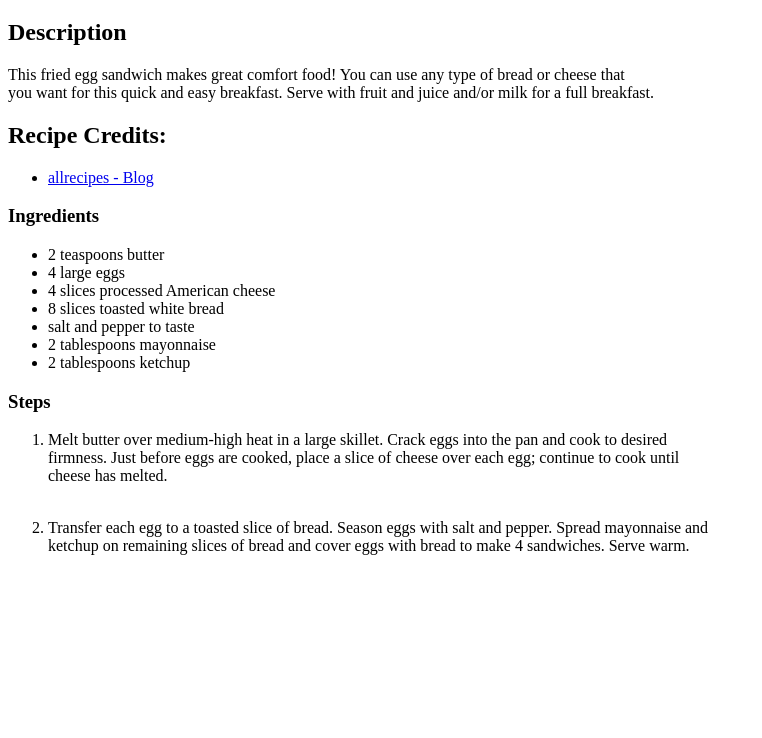
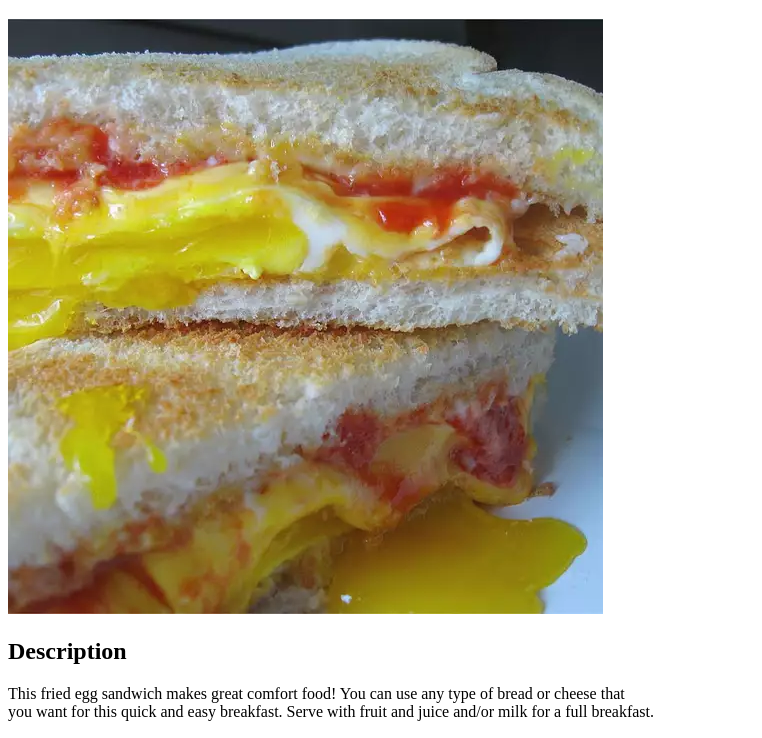
Before and after one commit to ProdigyGlobal/odin-recipes, a plain HTML site: page recipes/Fried Egg Sandwich.html in a window 1280 px wide. Shown: the part 61-799 px from the top of the page, without its empty margins (0-762 px from the left). Drawn offline with Linux system fonts and the light colour scheme.

Commit message:
Add image to file

```diff
--- a/recipes/Fried Egg Sandwich.html
+++ b/recipes/Fried Egg Sandwich.html
@@ -7,6 +7,7 @@
 
     <body>
     <h1>Fried Egg Sandwich</h1>
+    <img src="../Images/Fried Egg Sandwitch.webp">
     <h2>Description</h2>
     <p>
         This fried egg sandwich makes great comfort food! You can use any type of bread or cheese that<br>
```
